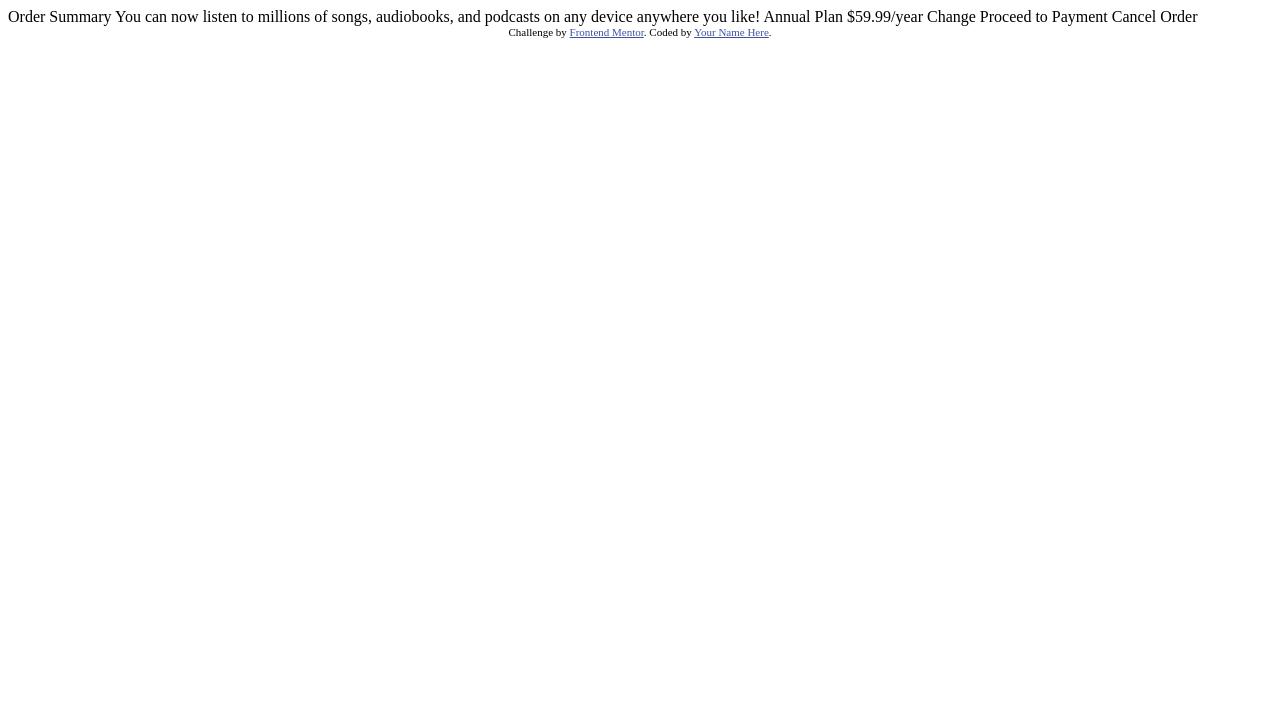
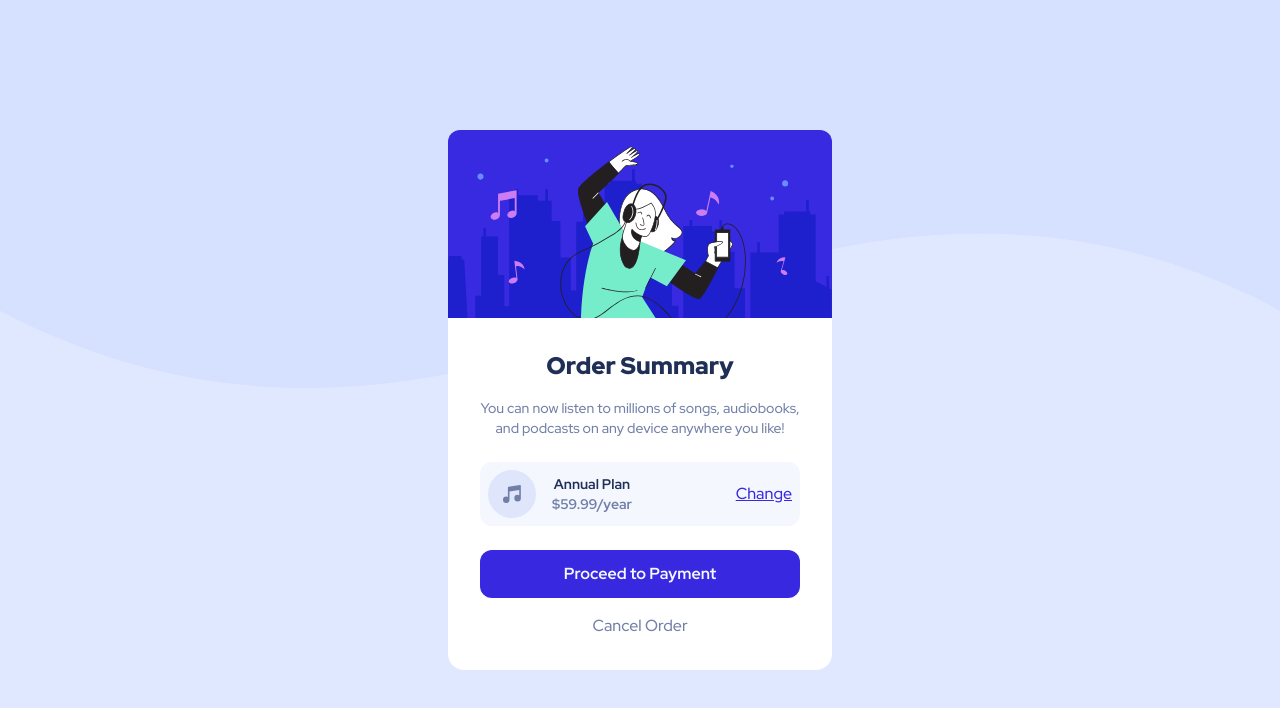
Before and after one commit to devggui/order-summary-component-main, a website: page index.html in a window 1280 px wide. Drawn offline with nearby package versions, Linux system fonts and the light colour scheme.

Commit message:
feat: finish

```diff
--- a/index.html
+++ b/index.html
@@ -5,33 +5,40 @@
   <meta name="viewport" content="width=device-width, initial-scale=1.0"> <!-- displays site properly based on user's device -->
 
   <link rel="icon" type="image/png" sizes="32x32" href="./images/favicon-32x32.png">
+  <link rel="preconnect" href="https://fonts.googleapis.com">
+  <link rel="preconnect" href="https://fonts.gstatic.com" crossorigin>
+  <link href="https://fonts.googleapis.com/css2?family=Red+Hat+Display:wght@500;700;900&display=swap" rel="stylesheet">
+
+  <link rel="stylesheet" href="styles/main.css">
+  <link rel="stylesheet" href="styles/root.css">
 
   <title>Frontend Mentor | Order summary card</title>
 
-  <!-- Feel free to remove these styles or customise in your own stylesheet 👍 -->
-  <style>
-    .attribution { font-size: 11px; text-align: center; }
-    .attribution a { color: hsl(228, 45%, 44%); }
-  </style>
+  <script src="https://cdn.tailwindcss.com"></script>
+
 </head>
-<body>
+<body class="w-screen h-screen flex items-center justify-center text-center bg-[var(--Pale-blue)] bg-[url('./images/pattern-background-mobile.svg')] bg-no-repeat bg-contain md:bg-[url('./images/pattern-background-desktop.svg')]">
+  <main class="w-96 rounded-2xl m-6 flex flex-col bg-white">
+    <img src="./images/illustration-hero.svg" alt="Imagem com o desenho de uma mulher escutando música em um fone de ouvido conectado ao celular, e dançando." class="rounded-t-xl">
+    <div class="flex flex-col m-6 sm:m-8">
+      <h1 class="text-[var(--Dark-blue)] font-black text-2xl mb-4">Order Summary</h1>
 
-  Order Summary
+      <p class="text-[var(--Desaturated-blue)] font-normal text-sm">You can now listen to millions of songs, audiobooks, and podcasts on any device anywhere you like!</p>
 
-  You can now listen to millions of songs, audiobooks, and podcasts on any
-  device anywhere you like!
+      <div class="flex flex-row items-center justify-between my-6 p-2 rounded-xl bg-[var(--Very-pale-blue)]">
+        <div class="flex flex-row items-center justify-center">
+          <img src="./images/icon-music.svg" alt="Icone com uma nota musical no centro." class="mr-4">
+          <div class="flex flex-col">
+            <p class="text-[var(--Dark-blue)] font-bold text-sm">Annual Plan</p>
+            <p class="text-[var(--Desaturated-blue)] font-bold text-sm">$59.99/year</p>
+          </div>
+        </div>
+        <a href="" class="underline text-[var(--Bright-blue)] hover:no-underline hover:opacity-50">Change</a>
+      </div>
 
-  Annual Plan
-  $59.99/year
-
-  Change
-
-  Proceed to Payment
-  Cancel Order
-
-  <div class="attribution">
-    Challenge by <a href="https://www.frontendmentor.io?ref=challenge" target="_blank">Frontend Mentor</a>.
-    Coded by <a href="#">Your Name Here</a>.
-  </div>
+      <button class="p-3 mb-4 text-[var(--Very-pale-blue)] font-bold bg-[var(--Bright-blue)] rounded-xl hover:opacity-50">Proceed to Payment</button>
+      <a href="" class="no-underline text-[var(--Desaturated-blue)] hover:text-[var(--Dark-blue)] hover:font-bold">Cancel Order</a>
+    </div>
+  </main>
 </body>
 </html>
--- /dev/null
+++ b/postcss.config.js
@@ -0,0 +1,6 @@
+module.exports = {
+  plugins: {
+    tailwindcss: {},
+    autoprefixer: {},
+  }
+}
--- /dev/null
+++ b/styles/main.css
@@ -0,0 +1,3 @@
+@tailwind base;
+@tailwind components;
+@tailwind utilities;
--- /dev/null
+++ b/styles/root.css
@@ -0,0 +1,18 @@
+:root {
+  /* ### Primary */
+
+  --Pale-blue: hsl(225, 100%, 94%);
+  --Bright-blue: hsl(245, 75%, 52%);
+
+  /* ### Neutral */
+
+  --Very-pale-blue: hsl(225, 100%, 98%);
+  --Desaturated-blue: hsl(224, 23%, 55%);
+  --Dark-blue: hsl(223, 47%, 23%);
+}
+
+* {
+  margin: 0;
+  padding: 0;
+  font-family: 'Red Hat Display', sans-serif;
+}
```
Also changed, not shown: package.json (added, +7 -0 lines), tailwind.config.js (added, +8 -0 lines), 1 other file.
